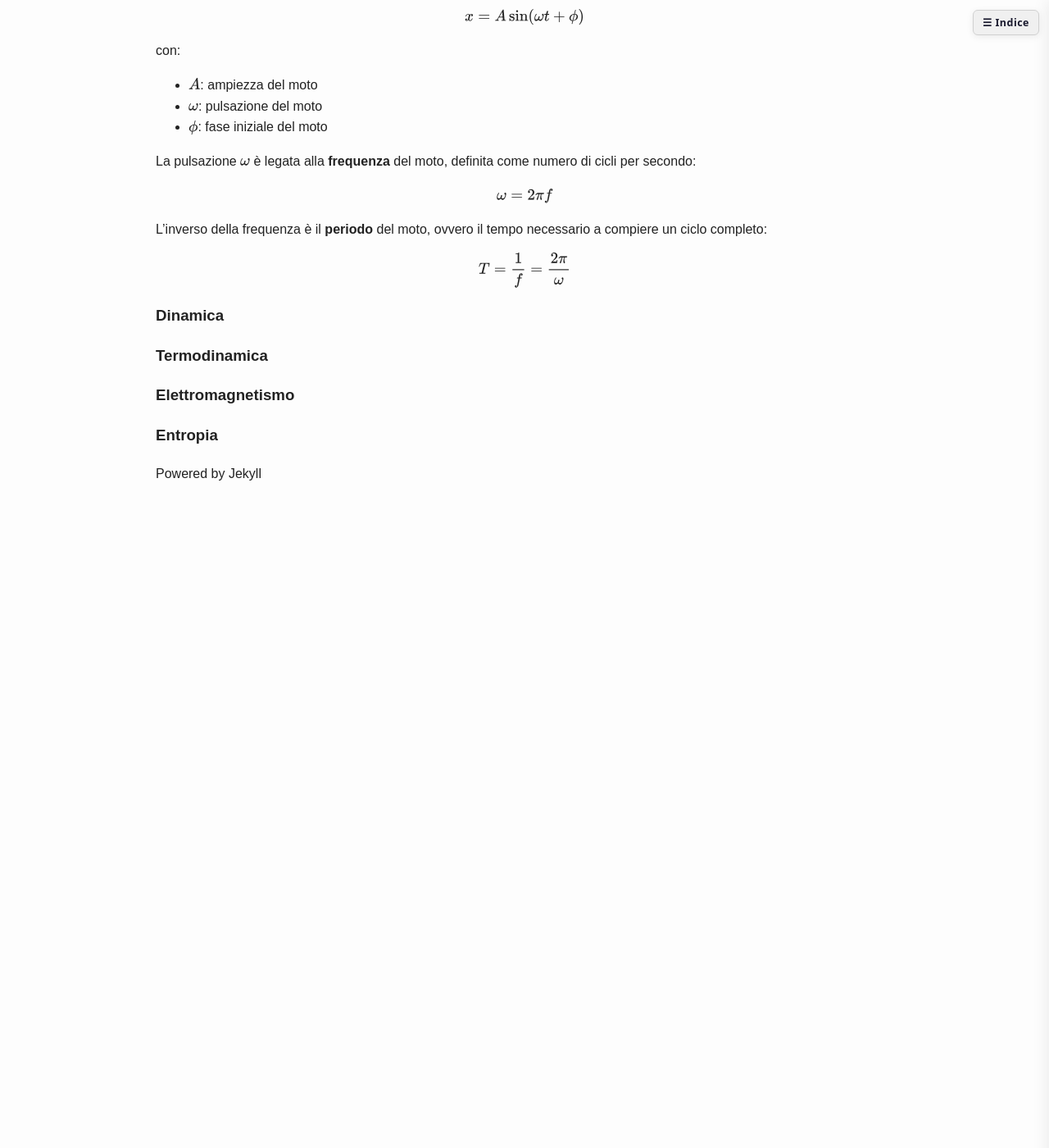
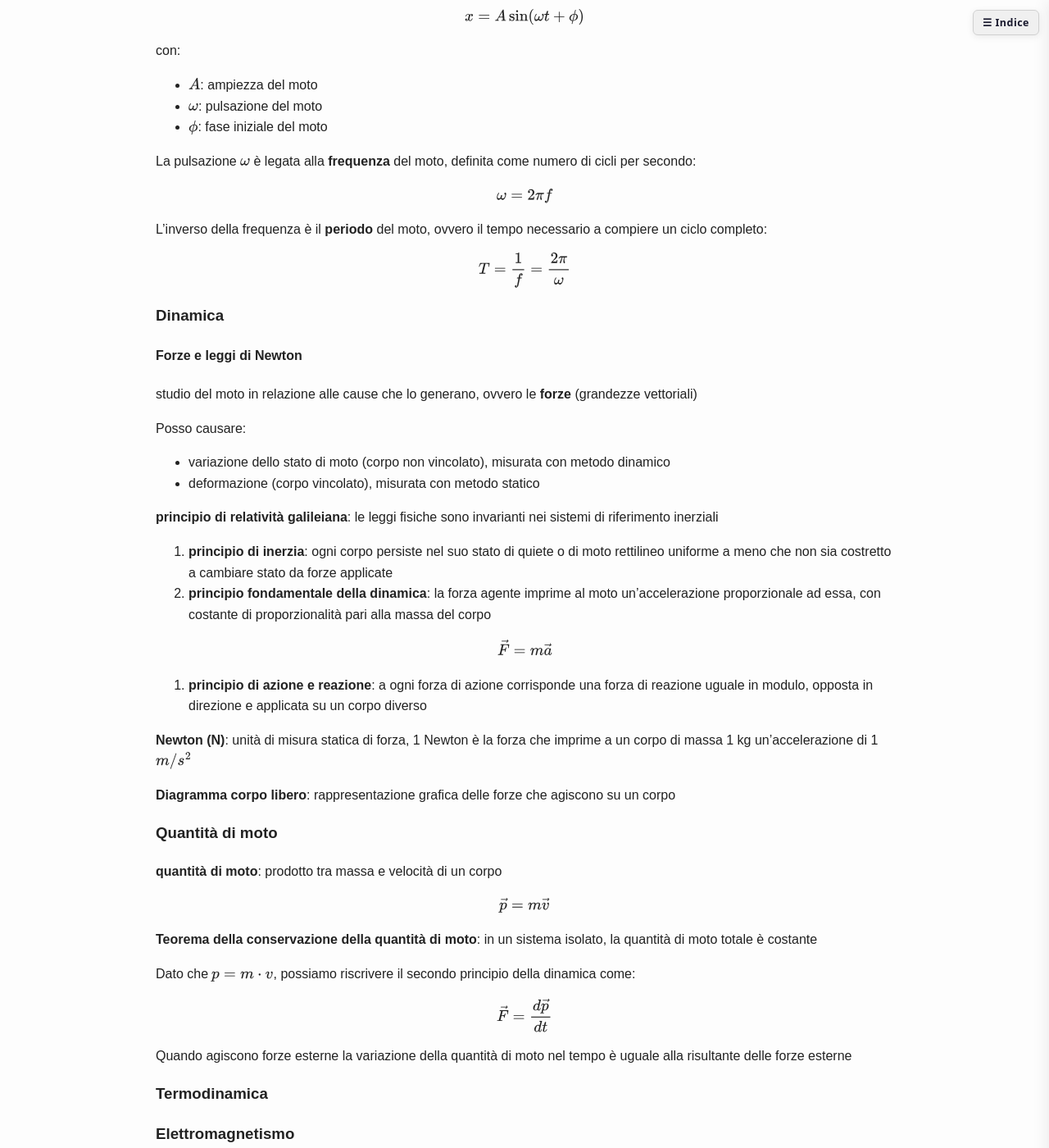
Before and after one commit to comarandr/comarandr.github.io, a Jekyll site: the page built from fisica_2026/fisica26.md, in a window 1280 px wide and 1400 px high, scrolled down 3115 px. Shown: the whole window at 82% size. Built offline with Jekyll 4.4.1, drawn with Linux system fonts in a browser that asks for light colours; before the commit the page ends 3745 px from its top, so only the background shows below that; some of the changed text lies outside the part shown.

Commit message:
inziato elettromagnetismo

```diff
--- a/fisica_2026/fisica26.md
+++ b/fisica_2026/fisica26.md
@@ -174,12 +174,73 @@
 T = \frac{1}{f} = \frac{2 \pi}{\omega}
 $$
 
+### Dinamica
 
+#### Forze e leggi di Newton
 
-### Dinamica
+studio del moto in relazione alle cause che lo generano, ovvero le **forze** (grandezze vettoriali)
+
+Posso causare:
+
+- variazione dello stato di moto (corpo non vincolato), misurata con metodo dinamico
+- deformazione (corpo vincolato), misurata con metodo statico
+
+**principio di relatività galileiana**: le leggi fisiche sono invarianti nei sistemi di riferimento inerziali
+
+1. **principio di inerzia**: ogni corpo persiste nel suo stato di quiete o di moto rettilineo uniforme a meno che non sia costretto a cambiare stato da forze applicate
+2. **principio fondamentale della dinamica**: la forza agente imprime al moto un'accelerazione proporzionale ad essa, con costante di proporzionalità pari alla massa del corpo
+
+$$
+\vec{F} = m \vec{a}
+$$
+
+3. **principio di azione e reazione**: a ogni forza di azione corrisponde una forza di reazione uguale in modulo, opposta in direzione e applicata su un corpo diverso
+
+**Newton (N)**: unità di misura statica di forza, 1 Newton è la forza che imprime a un corpo di massa 1 kg un'accelerazione di 1 $m/s^2$
+
+**Diagramma corpo libero**: rappresentazione grafica delle forze che agiscono su un corpo
+
+### Quantità di moto
+
+**quantità di moto**: prodotto tra massa e velocità di un corpo
+
+$$
+\vec{p} = m \vec{v}
+$$
+
+**Teorema della conservazione della quantità di moto**: in un sistema isolato, la quantità di moto totale è costante
+
+Dato che $ p = m \cdot v$, possiamo riscrivere il secondo principio della dinamica come:
+
+$$
+\vec{F} = \frac{d\vec{p}}{dt}
+$$
+
+Quando agiscono forze esterne la variazione della quantità di moto nel tempo è uguale alla risultante delle forze esterne
 
 ### Termodinamica
 
 ### Elettromagnetismo
 
+#### Elettrostatica
+
+I fenomeni elettrici dipendono dalla propietà della materia di possedere **carica elettrica**, che può essere **positiva** o **negativa**.
+
+- attrazione tra cariche di segno opposto
+- repulsione tra cariche di segno uguale
+
+**Principio di conservazione della carica elettrica**: carica elettrica di una quantità di materia è uguale alla somma algebrica delle cariche elementari che la costituiscono
+
+#### Legge di Coulomb
+
+(copilot) La forza elettrostatica tra due cariche puntiformi è direttamente proporzionale al prodotto delle cariche e inversamente proporzionale al quadrato della distanza che le separa:
+
+$$
+\vec{F} = K \frac{q_1 q_2}{r^2} \frac{\vec{r}}{r}
+$$
+
+**Coulomb (C)**: carica posta nel vuoto a distanza di 1 metro da una carica uguale ad essa
+
+$$ K = 8.99 \times 10^9 \frac{N \cdot m^2}{C^2} $$
+
 ### Entropia
```
